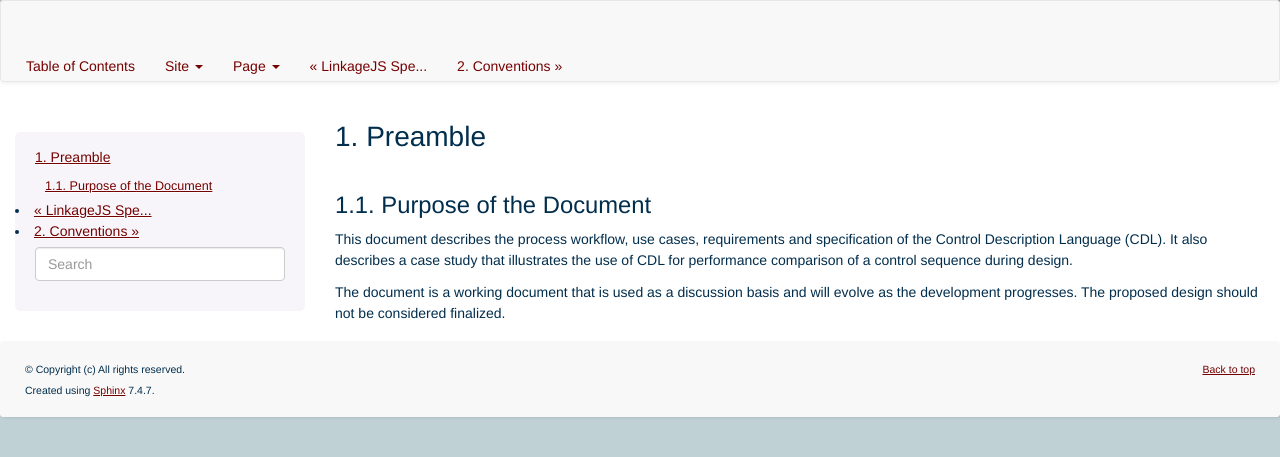
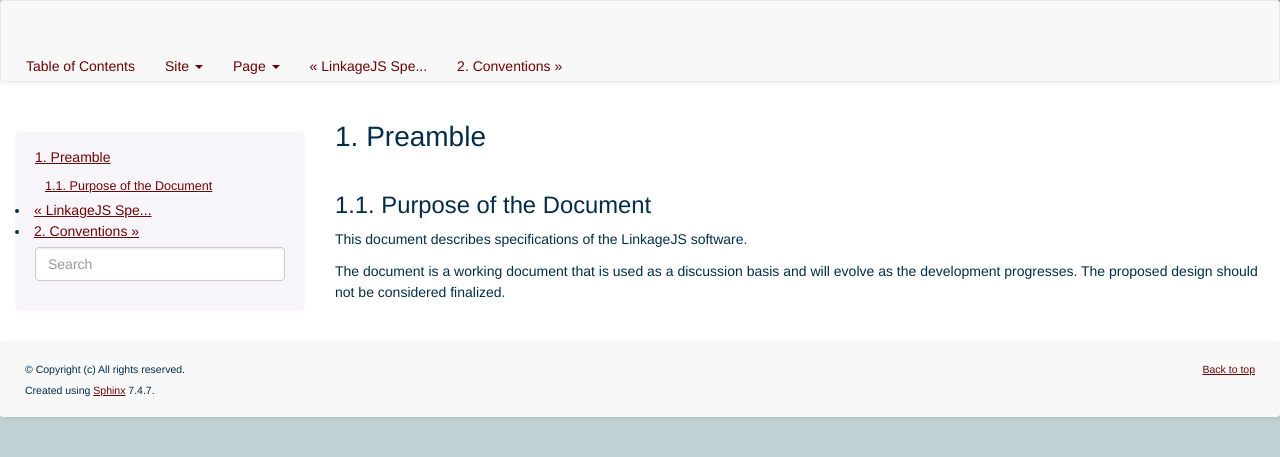
Before and after one commit to lbl-srg/ctrl-flow, a Sphinx documentation site: the page built from specifications/source/preamble.rst, in a window 1280 px wide. Shown: the top 457 px of the page. Built offline with Sphinx 7.4.7, drawn with Linux system fonts in a browser that asks for light colours.

Commit message:
rebuild pages

```diff
--- a/specifications/source/conf.py
+++ b/specifications/source/conf.py
@@ -196,7 +196,7 @@ html_theme_options = {
 
 # The name for this set of Sphinx documents.  If None, it defaults to
 # "<project> v<release> documentation".
-html_title = "Control Description Language"
+html_title = "LinkageJS Specifications"
 
 # A shorter title for the navigation bar.  Default is the same as html_title.
 #html_short_title = None
--- a/specifications/source/preamble.rst
+++ b/specifications/source/preamble.rst
@@ -3,17 +3,12 @@
    \pagestyle{plain}
 
 Preamble
---------
+========
 
 Purpose of the Document
-^^^^^^^^^^^^^^^^^^^^^^^
+-----------------------
 
-This document describes the process workflow,
-use cases, requirements and
-specification of the Control Description Language (CDL).
-It also describes a case study that illustrates the use of CDL for
-performance comparison of a control sequence during design.
+This document describes specifications of the LinkageJS software.
 
-The document is a working document that is used as a discussion basis
-and will evolve as the development progresses. The proposed design
-should not be considered finalized.
+The document is a working document that is used as a discussion basis and will evolve as the development progresses.
+The proposed design should not be considered finalized.
```
Also changed, not shown: 16 other files.
